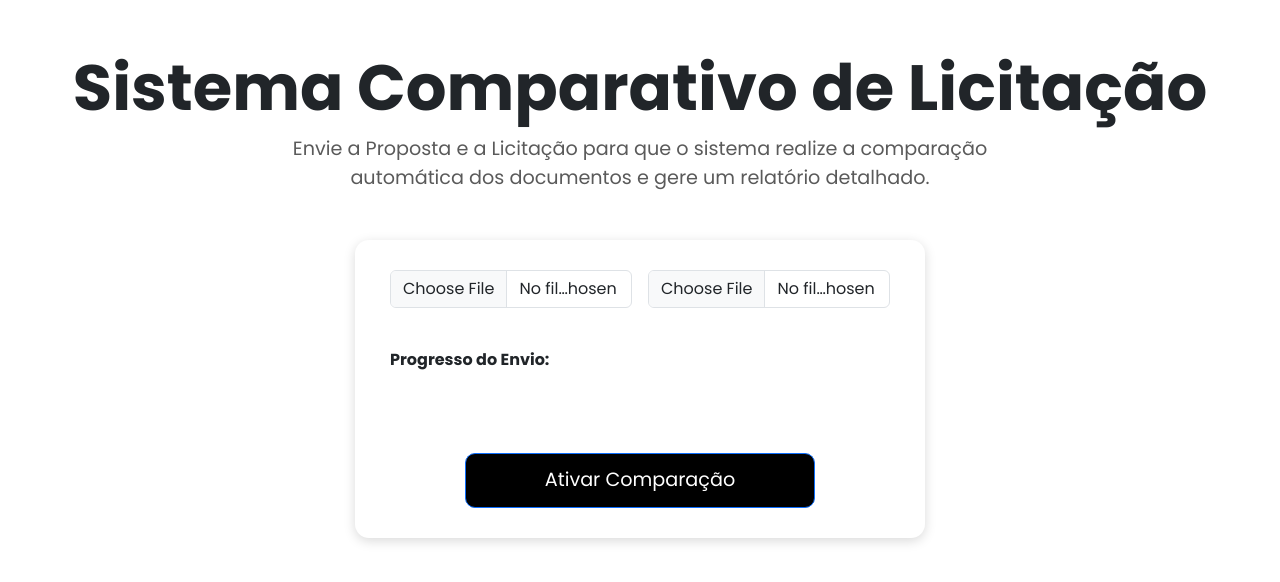
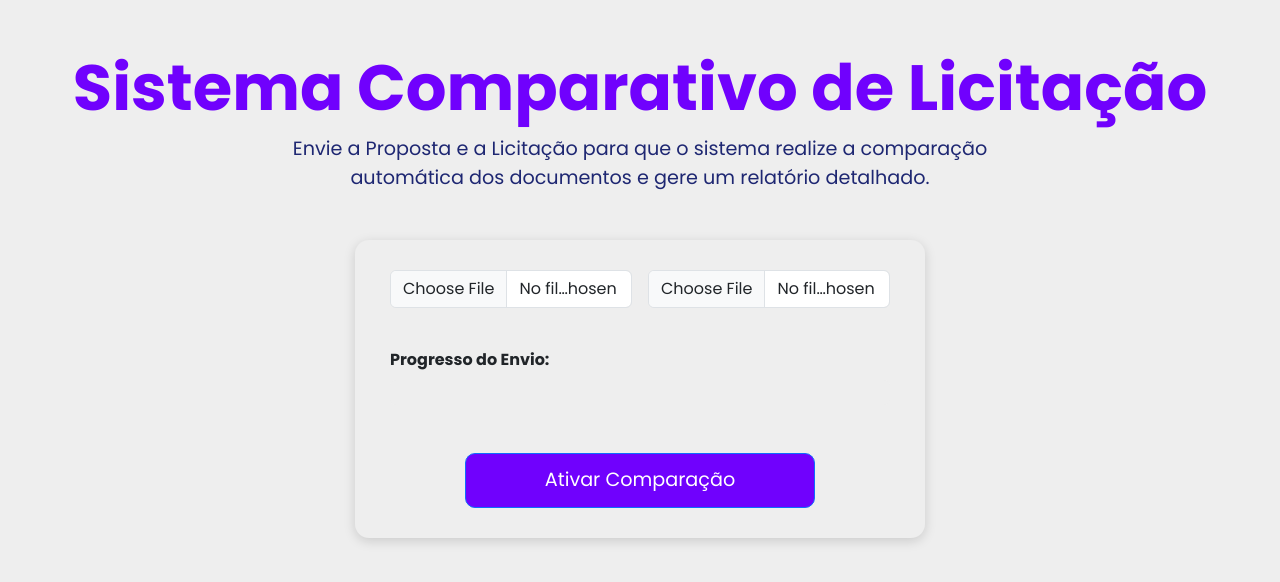
Before and after one commit to cDuarte05/SCdL-Web, an Angular app in the folder front_SCdl/: page /main in a window 1280 px wide. Shown: the top 582 px of the page. Built offline with nearby package versions, Linux system fonts and the light colour scheme.

Commit message:
Mudanças de cor na tela de upload

```diff
--- a/front_SCdl/src/app/components/primary-input/primary-input.component.scss
+++ b/front_SCdl/src/app/components/primary-input/primary-input.component.scss
@@ -4,8 +4,8 @@
     color: $text-color;
     font-size: 16px;
     text-align: start;
-      width: 100%;
-  max-width: 400px;
+    width: 100%;
+    max-width: 400px;
 
     label {
         margin-bottom: 10px;
--- a/front_SCdl/src/app/pages/main-screen/main-screen.html
+++ b/front_SCdl/src/app/pages/main-screen/main-screen.html
@@ -37,7 +37,7 @@
             <label>Progresso do Envio:</label>
             <div class="progress">
               <div
-                class="progress-bar progress-bar-striped progress-bar-animated bg-success"
+                class="progress-bar progress-bar-striped progress-bar-animated bg-info"
                 role="progressbar"
                 [style.width.%]="porcentagemEnvio"
               >
--- a/front_SCdl/src/app/pages/main-screen/main-screen.scss
+++ b/front_SCdl/src/app/pages/main-screen/main-screen.scss
@@ -1,5 +1,7 @@
+@import "../../../styles/variables.scss";
+
 * {
-    background-color: rgb(255, 255, 255);
+    background-color: $gray-bg;
     box-sizing: border-box;
 }
 
@@ -8,18 +10,19 @@ body {
 
     .titulo-principal {
         padding-top: 50px;
+        color: $primary-color;
         font-weight: bold;
     }
 
     .subtitulo {
         font-size: 1.2rem;
-        color: #5a5a5a;
+        color: #1E2772;
         max-width: 700px;
         margin: 0 auto;
     }
 
     .formulario-container {
-        background: #ffffff;
+        background: $gray-bg;
         padding: 30px 35px;
         border-radius: 14px;
         box-shadow: 0px 3px 12px rgba(0, 0, 0, 0.15);
@@ -57,7 +60,7 @@ body {
     }
 
     .botao-comparar {
-        background-color: black;
+        background-color: $primary-color;
         width: 70%;
         align-self: center;
         font-size: 1.2rem;
@@ -67,7 +70,7 @@ body {
 
         &:hover {
             transform: scale(1.05);
-            box-shadow: 0px 3px 12px rgb(175, 154, 110);
+            box-shadow: 0px 3px 12px rgb(243, 243, 243);
         }
     }
 }
```
